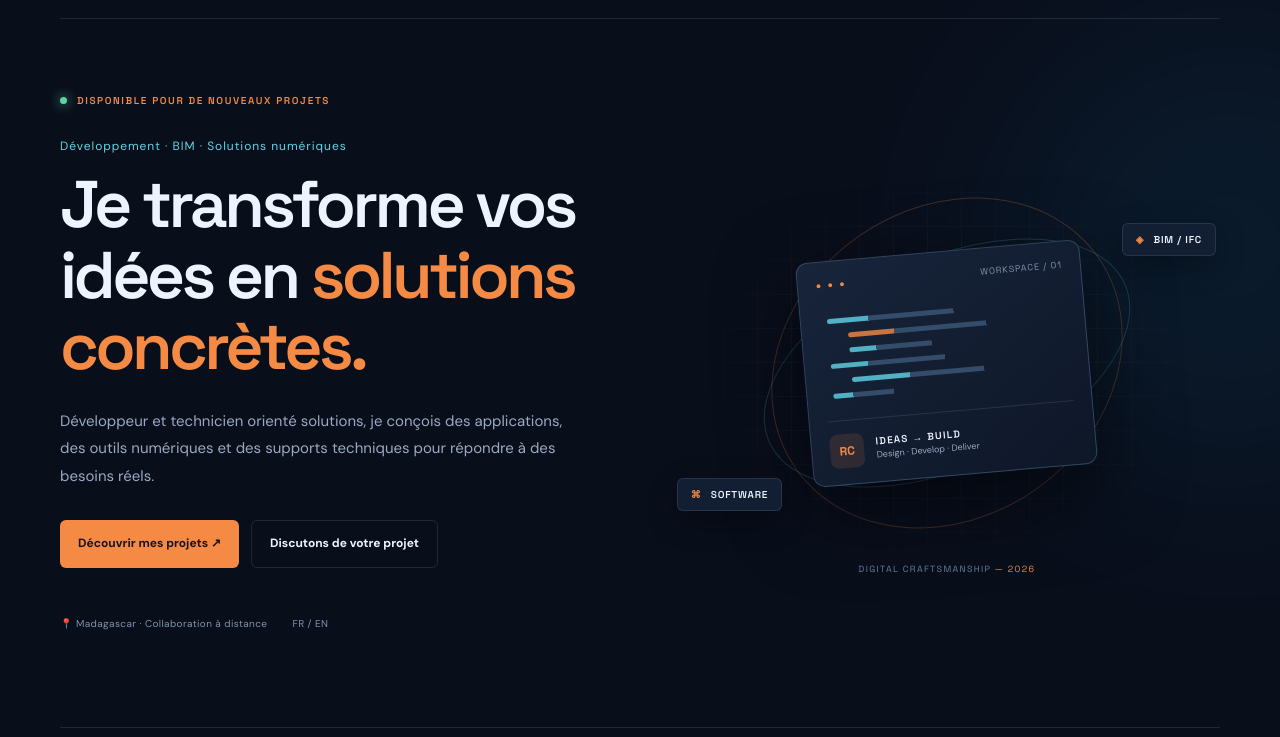
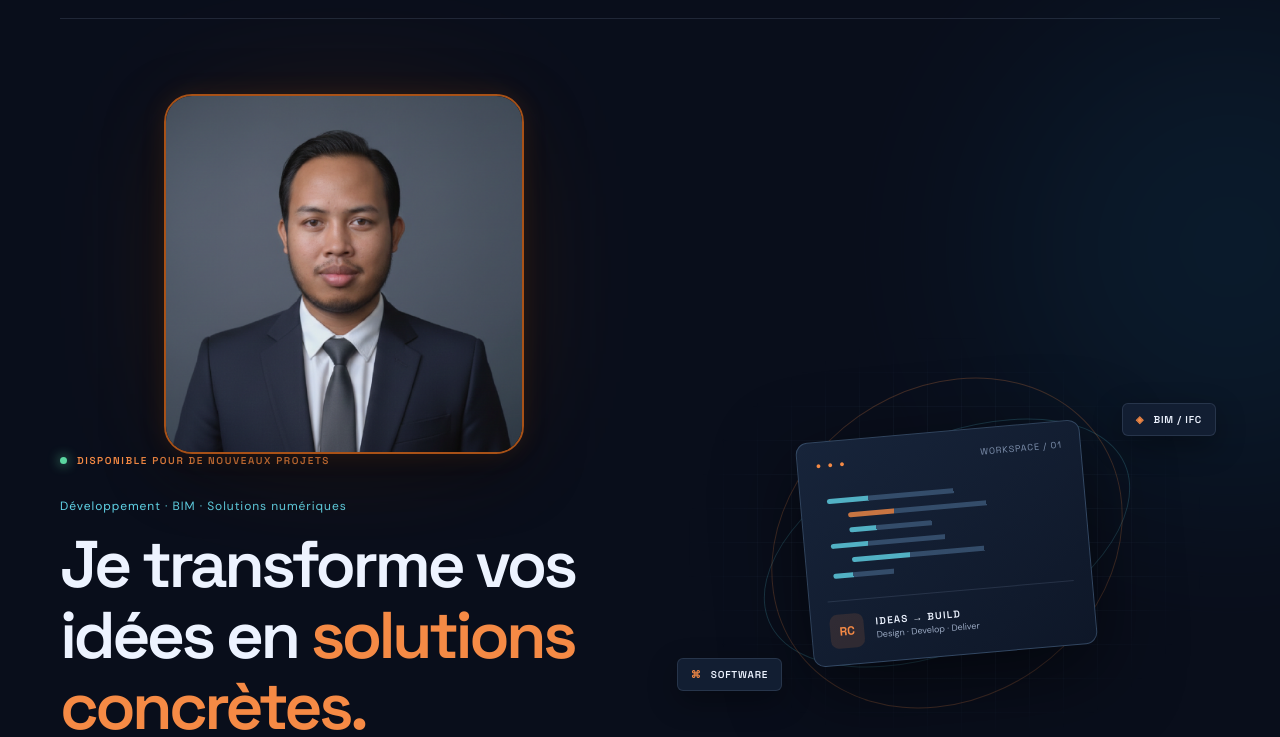
Before and after one commit to RollandMami/RollandMami.github.io, a plain HTML site: page index.html in a window 1280 px wide. Shown: the part 63-800 px from the top of the page. Drawn offline with Linux system fonts and the light colour scheme.

Commit message:
photo de profil

```diff
--- a/index.html
+++ b/index.html
@@ -38,6 +38,10 @@
   <main>
     <section class="hero section-wrap" id="home">
       <div class="hero-copy">
+        <div class="hero-portrait">
+          <img src="assets/photo-profil.png" alt="Photo de profil de RCyber Freelancer" class="profile-photo">
+          <div class="portrait-glow"></div>
+        </div>
         <div class="eyebrow"><span class="status-dot"></span><span data-fr="DISPONIBLE POUR DE NOUVEAUX PROJETS"
             data-en="AVAILABLE FOR NEW PROJECTS">DISPONIBLE POUR DE NOUVEAUX PROJETS</span></div>
         <p class="hero-kicker" data-fr="Développement · BIM · Solutions numériques"
@@ -109,7 +113,8 @@
     <section class="content-section section-wrap" id="services">
       <div class="section-heading"><span class="section-index">02 / SERVICES</span>
         <h2 data-fr="Ce que je peux <em>réaliser.</em>" data-en="What I can <em>deliver.</em>">Ce que je peux
-          <em>réaliser.</em></h2>
+          <em>réaliser.</em>
+        </h2>
       </div>
       <div class="service-grid">
         <article class="service-card"><span class="service-number">01</span>
@@ -237,18 +242,22 @@
     <section class="content-section section-wrap" id="skills">
       <div class="section-heading"><span class="section-index">04 / OUTILS</span>
         <h2 data-fr="Mon environnement <em>technique.</em>" data-en="My technical <em>toolkit.</em>">Mon environnement
-          <em>technique.</em></h2>
+          <em>technique.</em>
+        </h2>
       </div>
       <div class="skills-layout">
         <div class="skill-group">
           <h3>Développement</h3>
           <div class="skill-list"><span>Python</span><span>Dart /
-              Flutter</span><span>JavaScript</span><span>Django</span><span>HTML / CSS</span><span>Git / GitHub</span>
+              Flutter</span><span>JavaScript</span><span>Django</span><span>HTML / CSS</span><span>Git /
+              GitHub</span><span>C</span><span>AutoLisp</span>
           </div>
         </div>
         <div class="skill-group">
           <h3>BTP & BIM</h3>
-          <div class="skill-list"><span>Archicad</span><span>IFC</span><span>Revit</span><span>Autocad</span><span>Blender</span><span>Three.js</span><span>DAO 2D /
+          <div class="skill-list">
+            <span>Archicad</span><span>IFC</span><span>Revit</span><span>Autocad</span><span>Blender</span><span>Three.js</span><span>DAO
+              2D /
               3D</span><span>Modélisation BIM</span><span>Documentation technique</span></div>
         </div>
         <div class="skill-group">
--- a/styles.css
+++ b/styles.css
@@ -1158,3 +1158,45 @@
      object-fit: contain;
      display: block;
  }
+
+/* Photo de profil */
+.hero-portrait {
+    position: relative;
+    display: flex;
+    justify-content: center;
+    align-items: center;
+    width: 100%;
+    max-width: 360px;
+    margin: auto;
+}
+
+.profile-photo {
+    position: relative;
+    z-index: 2;
+    width: 100%;
+    aspect-ratio: 1 / 1;
+    object-fit: cover;
+    object-position: center 35%;
+    border-radius: 28px;
+    border: 2px solid rgba(249, 115, 22, 0.65);
+    box-shadow:
+        0 0 25px rgba(249, 115, 22, 0.12),
+        0 20px 60px rgba(0, 0, 0, 0.4);
+}
+
+.portrait-glow {
+    position: absolute;
+    inset: 10%;
+    background: #f97316;
+    filter: blur(75px);
+    opacity: 0.18;
+    z-index: 1;
+}
+
+/* Affichage mobile */
+@media (max-width: 768px) {
+    .hero-portrait {
+        max-width: 260px;
+        margin-top: 35px;
+    }
+}
```
Also changed, not shown: assets/photo-profil.png (added).
